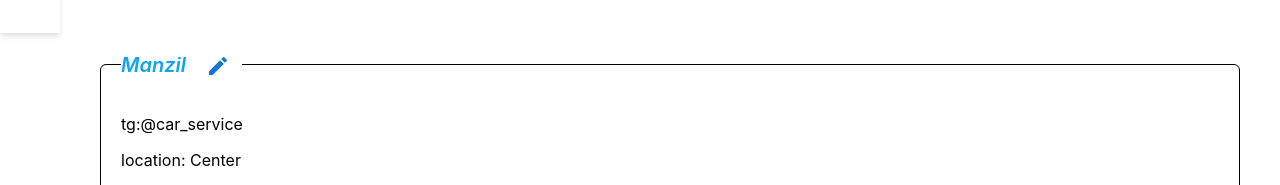
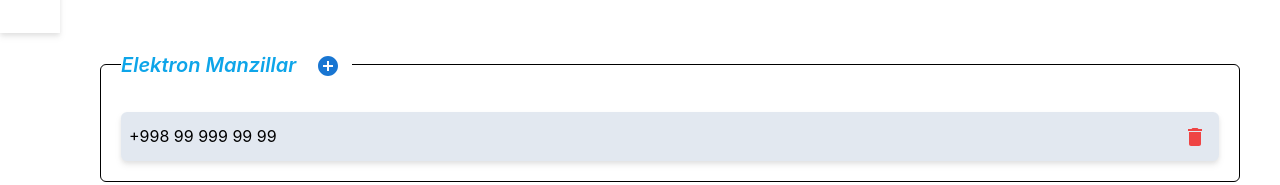
Before and after one commit to bimus-github/upholster-admin, a React (Create React App) app: page / in a window 1280 px wide. Shown: the part 767-952 px from the top of the page. Built offline with nearby package versions, Linux system fonts and the light colour scheme.

Commit message:
fixing some issues

```diff
--- a/src/components/about/LocationInfoSection.tsx
+++ b/src/components/about/LocationInfoSection.tsx
@@ -1,34 +1,61 @@
 /* eslint-disable jsx-a11y/anchor-is-valid */
-import React, { useState } from "react";
-import EditIcon from "@mui/icons-material/Edit";
+import React, { useEffect, useRef, useState } from "react";
+import AddCircleIcon from "@mui/icons-material/AddCircle";
+import DeleteIcon from "@mui/icons-material/Delete";
 import Dialog from "../Dialog";
 import Modal from "../Modal";
 import Input from "../Input";
+import { typeText } from "../../unils/functions/typeText";
 
 function LocationInfoSection() {
-  const [isOpenDialog, setIsOpenDialog] = useState<boolean>(false);
+  const telRef = useRef<HTMLAnchorElement>(null);
+  const [isOpenAddDialog, setIsOpenAddDialog] = useState<boolean>(false);
+  const [isOpenDeleteDialog, setIsOpenDeleteDialog] = useState<boolean>(false);
   const [isOpenModal, setIsOpenModal] = useState<boolean>(false);
+
+  useEffect(() => {
+    typeText(telRef);
+  }, []);
 
   return (
     <fieldset className={styles.fieldset}>
       <legend className={styles.legend}>
-        <cite className={styles.cite}> Manzil</cite>
+        <cite className={styles.cite}>Elektron Manzillar</cite>
         <button
           className={styles.iconBtn}
-          onClick={() => setIsOpenDialog(true)}
+          onClick={() => setIsOpenAddDialog(true)}
         >
-          <EditIcon color="primary" />
+          <AddCircleIcon color="primary" />
         </button>
       </legend>
       <ul className={styles.ul}>
-        <a href="">tg:@car_service</a>
-        <a href="">location: Center</a>
+        <li className={styles.li}>
+          <a href="tel:+998 99 999 99 99" ref={telRef}>
+            +998 99 999 99 99
+          </a>
+          <button
+            onClick={() => setIsOpenDeleteDialog(true)}
+            className={`${styles.iconBtn} text-red-500`}
+          >
+            <DeleteIcon />
+          </button>
+        </li>
       </ul>
 
       <Dialog
         handleYes={() => setIsOpenModal(true)}
-        isOpenDialog={isOpenDialog}
-        setIsOpenDialog={setIsOpenDialog}
+        isOpenDialog={isOpenAddDialog}
+        setIsOpenDialog={setIsOpenAddDialog}
+      >
+        <div>
+          <p>Haqiqatdan ham manzilni o'zgartirmoqchimsz?</p>
+        </div>
+      </Dialog>
+
+      <Dialog
+        handleYes={() => setIsOpenModal(true)}
+        isOpenDialog={isOpenDeleteDialog}
+        setIsOpenDialog={setIsOpenDeleteDialog}
       >
         <div>
           <p>Haqiqatdan ham manzilni o'zgartirmoqchimsz?</p>
@@ -50,8 +77,11 @@ export default LocationInfoSection;
 const styles = {
   fieldset:
     "border w-full p-5 rounded-md border-black flex flex-col items-center",
-  legend: "relative font-semibold text-[20px] flex gap-2 justify-center items-center",
+  legend:
+    "relative font-semibold text-[20px] flex gap-2 justify-center items-center",
   cite: "text-sky-500",
   iconBtn: "p-3 hover:bg-slate-100 rounded-full",
   ul: "flex flex-col gap-3 w-full ",
+  li:
+    "flex items-center justify-between bg-slate-200 pl-2 rounded-md drop-shadow-md",
 };
```
